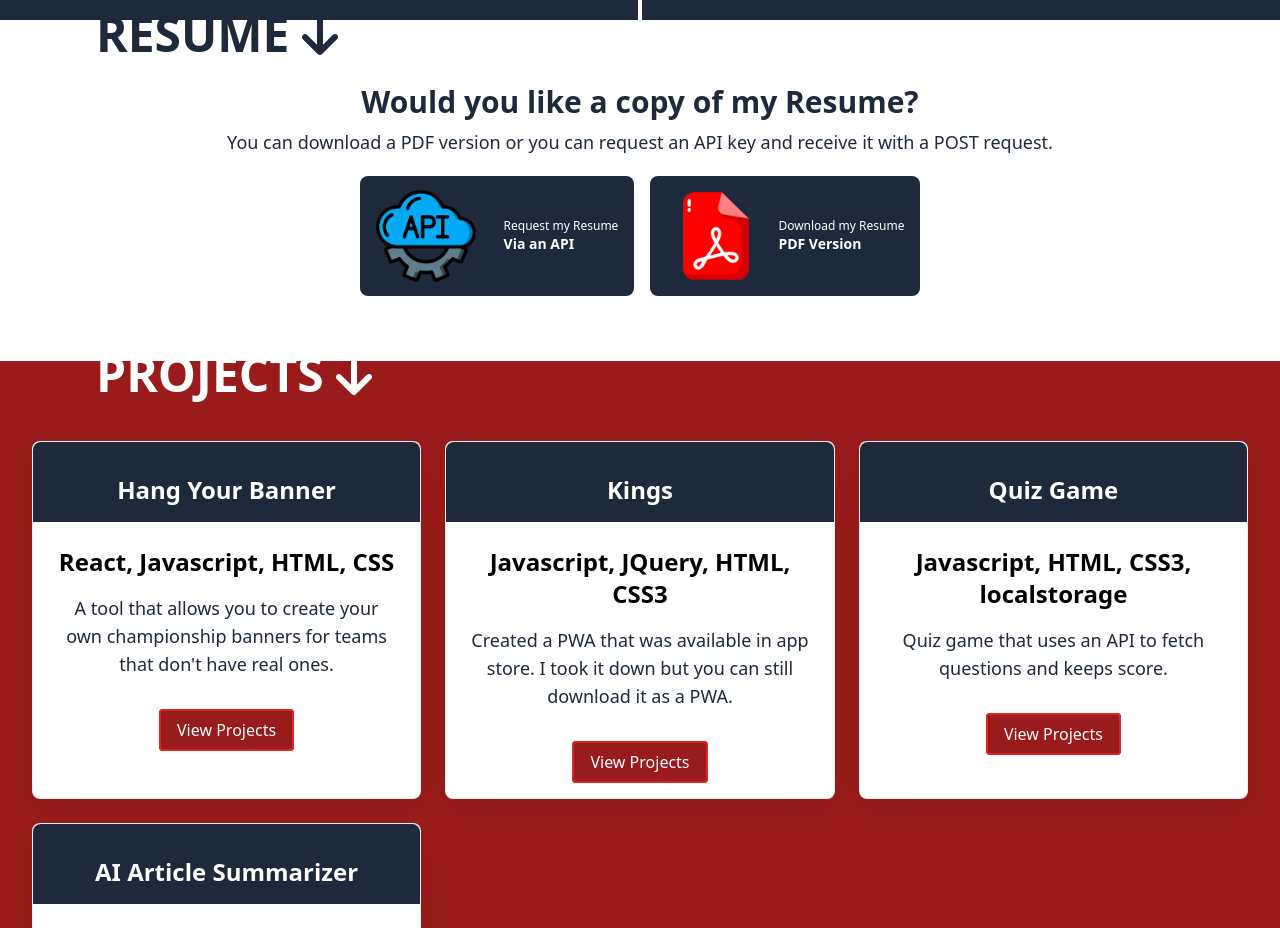
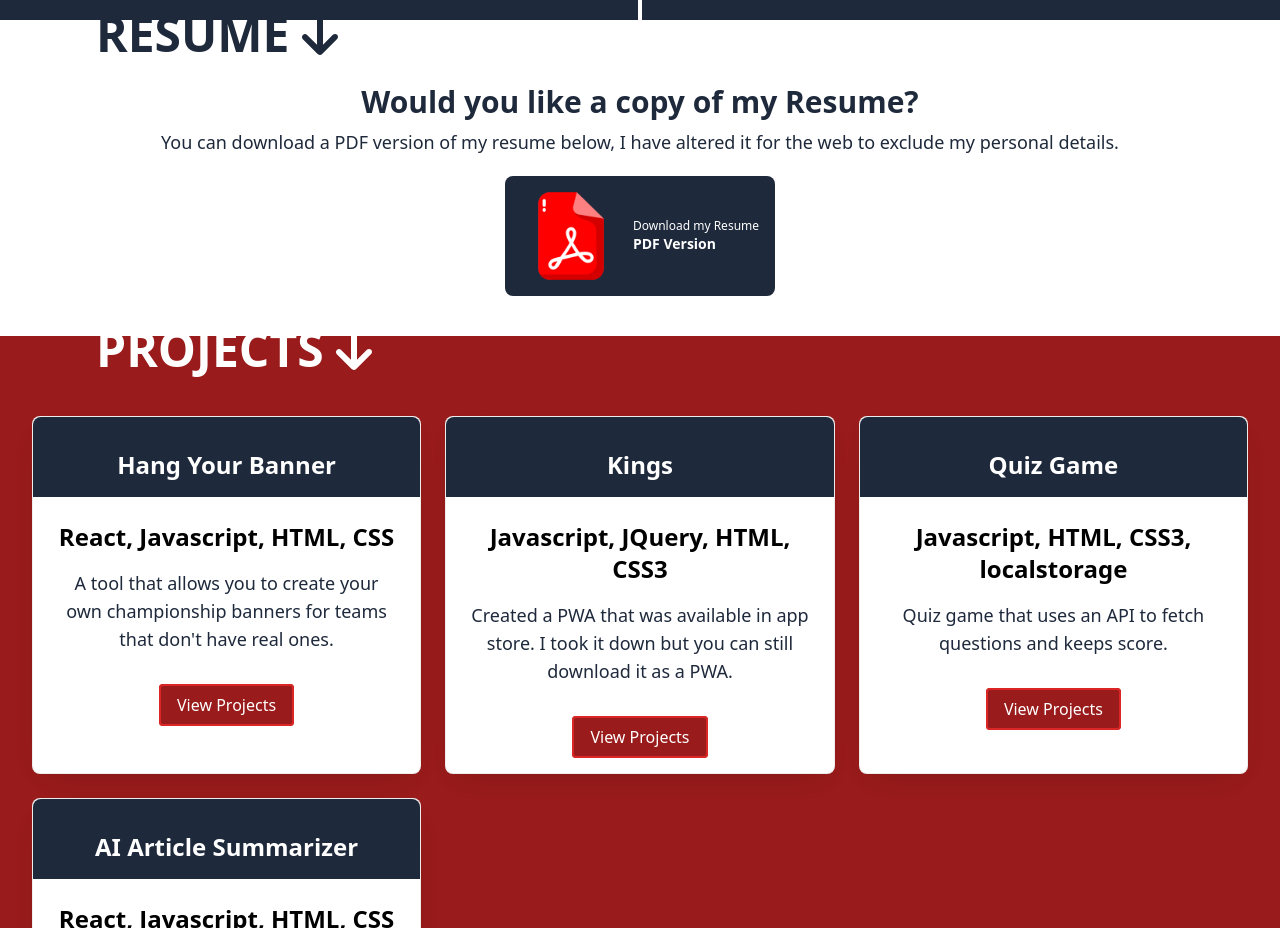
Before and after one commit to 7daytheory/new-portfolio-2024, a React (Vite) app: page / in a window 1280 px wide. Shown: the part 1880-2808 px from the top of the page. Built offline with nearby package versions, Linux system fonts and the light colour scheme; no server answers.

Commit message:
Removed API resume version

```diff
--- a/src/components/Resume/Resume.jsx
+++ b/src/components/Resume/Resume.jsx
@@ -44,12 +44,13 @@ import RequestKey from '../RequestKey/RequestKey';
             <h5 className="mb-2 mt-8 text-3xl font-bold text-slate-800 dark:text-white">Would you like a copy of my Resume?</h5>
         </Fade>
         <Fade direction='bottom' duration={2000}>
-            <p className="mb-5 text-base sm:text-lg text-slate-800">You can download a PDF version or you can request an API key and receive it with a POST request.</p>
+            {/* <p className="mb-5 text-base sm:text-lg text-slate-800">You can download a PDF version or you can request an API key and receive it with a POST request.</p> */}
+            <p className="mb-5 text-base sm:text-lg text-slate-800">You can download a PDF version of my resume below, I have altered it for the web to exclude my personal details.</p>
         </Fade>
         <div className="m-auto items-center justify-center space-y-4 sm:flex sm:space-y-0 sm:space-x-4 rtl:space-x-reverse mb-2">
             <div id="btnWidth" ref={wrapRef} className="md:inline-flex md:space-x-4">
             <Fade direction='left' cascade triggerOnce>
-            <a onClick={handleApiClick} className="w-full inline mb-[25px] sm:w-auto cursor-pointer bg-slate-800 hover:bg-slate-700 space-x-4 focus:ring-4 focus:outline-none focus:ring-gray-300 text-white rounded-lg shadow-[0px_0px_5px_0px_rgba(255,255,255,0.25)] inline-flex items-center justify-center px-4 py-2.5 dark:bg-gray-700 dark:hover:bg-gray-600 dark:focus:ring-gray-700">
+            {/* <a onClick={handleApiClick} className="w-full inline mb-[25px] sm:w-auto cursor-pointer bg-slate-800 hover:bg-slate-700 space-x-4 focus:ring-4 focus:outline-none focus:ring-gray-300 text-white rounded-lg shadow-[0px_0px_5px_0px_rgba(255,255,255,0.25)] inline-flex items-center justify-center px-4 py-2.5 dark:bg-gray-700 dark:hover:bg-gray-600 dark:focus:ring-gray-700">
             <img
                     src={apiLogo}
                     alt="Api Logo"
@@ -60,7 +61,7 @@ import RequestKey from '../RequestKey/RequestKey';
                     <div className="mb-1 text-xs">Request my Resume</div>
                     <div className="-mt-1 font-sans text-sm font-semibold">Via an API</div>
                 </div>
-            </a>
+            </a> */}
             <a href={MyResume} id="pdfResume" download="Lowe,Matthew Resume" className="w-full inline sm:w-auto bg-slate-800 hover:bg-slate-700 focus:ring-4 focus:outline-none focus:ring-gray-300 text-white rounded-lg shadow-[0px_0px_5px_0px_rgba(255,255,255,0.25)] inline-flex items-center justify-center px-4 py-2.5 dark:bg-gray-700 dark:hover:bg-gray-600 dark:focus:ring-gray-700">
                 <img
                     src={pdfLogo}
```
